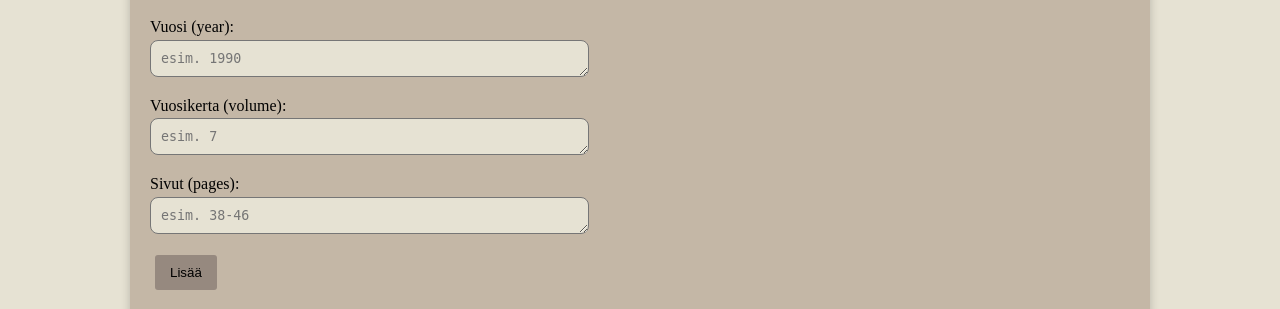
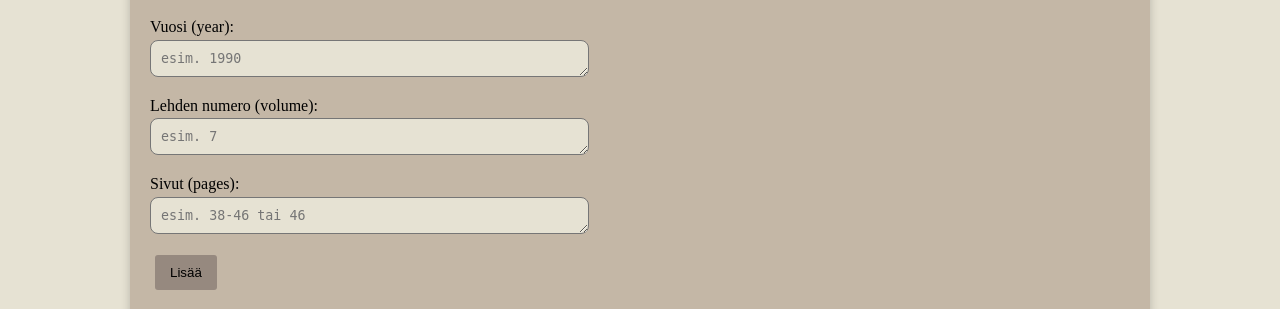
Before and after one commit to tihvis/latex-viitteet, a Flask app: page /add_new_article in a window 1280 px wide. Shown: the part 516-825 px from the top of the page. Run offline with Flask 3, Linux system fonts and the light colour scheme; some libraries are stand-ins or nearby versions.

Commit message:
Robotestit artikkelin lisäämiselle + typon korjaus artikkelilomakkeesta

```diff
--- a/src/flaskapp/templates/add_new_article.html
+++ b/src/flaskapp/templates/add_new_article.html
@@ -21,11 +21,11 @@
     Vuosi (year): <br>
     <textarea placeholder="esim. 1990" name="year" rows="1" cols="50"></textarea>
     <p>
-    Vuosikerta (volume): <br>
+    Lehden numero (volume): <br>
     <textarea placeholder="esim. 7" name="volume" rows="1" cols="50"></textarea>
     <p>
     Sivut (pages): <br>
-    <textarea placeholder="esim. 38-46" name="pages" rows="1" cols="50"></textarea>
+    <textarea placeholder="esim. 38-46 tai 46" name="pages" rows="1" cols="50"></textarea>
     <p>
 <!--    Avainsanat (keywords): <br>
     <textarea placeholder="Lisää uusi avainsana uudelle riville" name="keywords" rows="5" cols="50" maxlength="250" ></textarea>
--- a/src/flaskapp/validator.py
+++ b/src/flaskapp/validator.py
@@ -49,7 +49,7 @@ class EntryValidator:
         if year == "" or not (1 <= int(year) <= 2025) or not year.isdigit():
             return (False, "Vuosiluku ei kelpaa.")
         if volume == "" or not volume.isdigit():
-            return (False, "Vuosikerta ei kelpaa.")
+            return (False, "Lehden numero ei kelpaa.")
         if not re.match("^[0-9-]+$", pages):
-            return (False, "Ilmoita sivunumerot muodossa 38-42.")
+            return (False, "Ilmoita sivunumerot muodossa 38-42 tai 42.")
         return (True, "")
```
Also changed, not shown: 5 other files.
